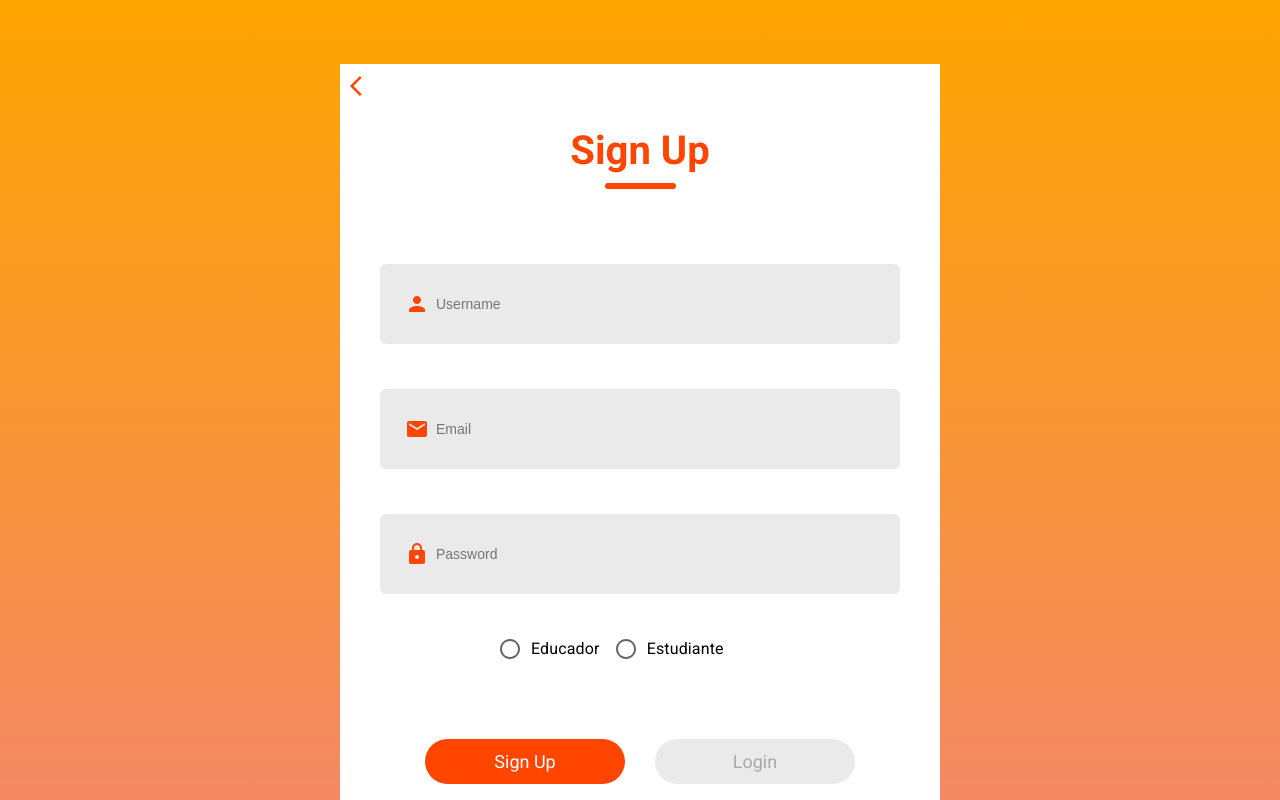
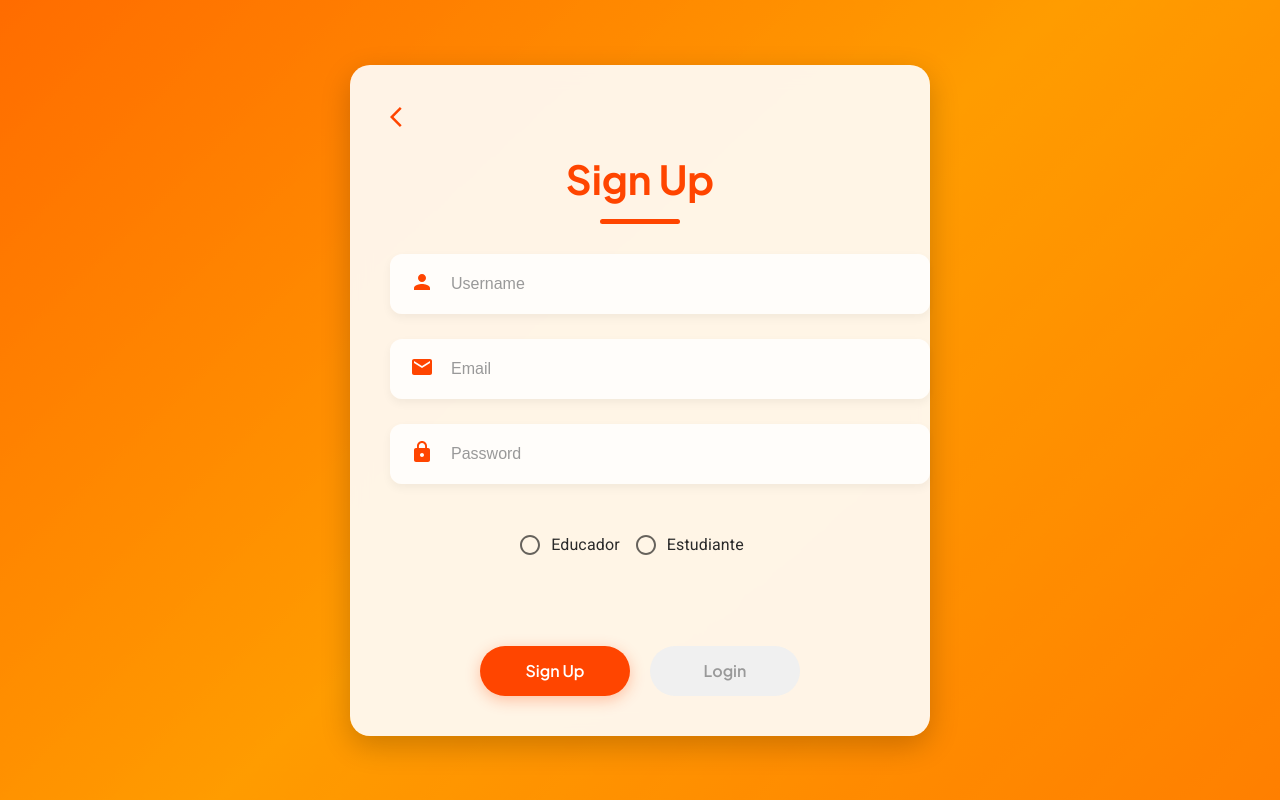
Before and after one commit to JuanDT24/EduCol, a React (Create React App) app in the folder front-react/: page /login in a window 1280 px wide. Built offline with nearby package versions, Linux system fonts and the light colour scheme.

Commit message:
students and front finished

```diff
--- a/front-react/src/pages/login/Login.css
+++ b/front-react/src/pages/login/Login.css
@@ -1,144 +1,232 @@
+:root {
+    --primary-color: orangered;
+    --secondary-color: orange;
+    --glass-bg: rgba(255, 255, 255, 0.15);
+    --glass-border: rgba(255, 255, 255, 0.2);
+    --glass-shadow: 0 8px 32px 0 rgba(31, 38, 135, 0.15);
+  }
+
   body.login-page {
     margin: 0;
-    font-family: 'Roboto', sans-serif;
+    font-family: 'Plus Jakarta Sans', sans-serif;
     height: 100vh;
+    background: linear-gradient(135deg, var(--primary-color), var(--secondary-color));
+    display: flex;
+    justify-content: center;
+    align-items: center;
+    position: relative;
+    overflow: hidden;
   }
 
-.loginRoot{
-    background: linear-gradient(orange, lightcoral);
-    width:90%;
-    height:90%;
-    padding:5%;
-    padding-bottom:15%;
+  /* Animated background */
+  body.login-page::before {
+    content: '';
+    position: absolute;
+    top: -50%;
+    left: -50%;
+    width: 200%;
+    height: 200%;
+    background: linear-gradient(
+      45deg,
+      rgba(255, 69, 0, 0.8) 0%,
+      rgba(255, 165, 0, 0.8) 50%,
+      rgba(255, 69, 0, 0.8) 100%
+    );
+    animation: gradientShift 12s ease infinite;
+    z-index: 0;
   }
 
-
-.container{
-display:flex;
-flex-direction: column;
-margin-left:auto;
-margin-right:auto;
-background:white;
-padding-bottom:30px;
-width: 600px;
+  .loginRoot {
+    width: 100%;
+    height: 100%;
+    display: flex;
+    justify-content: center;
+    align-items: center;
+    position: relative;
+    z-index: 1;
   }
 
-.header{
-    display:flex;
+  .container {
+    display: flex;
+    flex-direction: column;
+    background: rgba(255, 255, 255, 0.9);
+    backdrop-filter: blur(10px);
+    -webkit-backdrop-filter: blur(10px);
+    border-radius: 20px;
+    padding: 40px;
+    width: 500px;
+    max-width: 90%;
+    box-shadow: 0 10px 30px rgba(0, 0, 0, 0.2);
+    transform: translateY(20px);
+    opacity: 0;
+    animation: fadeInUp 0.6s ease-out 0.2s forwards;
+  }
+
+  .header {
+    display: flex;
     flex-direction: column;
     align-items: center;
-    margin-top: 25px;
-    gap:9px;
-    width: 100%;
+    margin-bottom: 30px;
+    gap: 15px;
+  }
 
+  .text {
+    color: var(--primary-color);
+    font-size: 2.5rem;
+    font-weight: 700;
+    text-align: center;
   }
-.text{
-    color:orangered;
-    font-size: 40px;
-    font-weight: 700;
+
+  .underline {
+    width: 80px;
+    height: 5px;
+    background: var(--primary-color);
+    border-radius: 5px;
+    transform: scaleX(0);
+    transform-origin: center;
+    animation: underlineGrow 0.8s ease-out 0.8s forwards;
   }
-.underline{
-    width:71px;
-    height:6px;
-    background:orangered;
-    border-radius: 9px;
+
+  .inputs {
+    display: flex;
+    flex-direction: column;
+    gap: 25px;
   }
-.inputs{
-    margin-top: 55px;
-    display:flex;
-    flex-direction: column;
-    gap:25px;
 
-}
-.input{
+  .input {
     display: flex;
     align-items: center;
-    margin:auto;
-    width:480px;
-    height:80px;
-    background-color: #eaeaea;
-    border-radius: 6px;
-    margin-top: 20px;
-    padding : 0px 20px;
-}
-.icon{
-    margin:0px 5px;
-    color: orangered;
-    font-size: 35px;
-}
-.input input{
-    height: 50px;
-    width: 400px;
-    background:transparent;
-    border:none;
-    outline: none;
-    font-size: 14px;
-}
-.forgot-password{
-    margin-top: 27px;
-    text-align: center;
-    color:orangered;
-    cursor:pointer;
-}
-.submit-container{
-    display:flex;
-    margin: 20px auto;
-    gap: 30px;
-}
-.submit{
-    display:flex;
-    background-color: orangered;
-    height:45px;
-    width:200px;
-    text-align: center;
-    border-radius: 50px;
-    align-items: center;
-    justify-content: center;
-    color: white;
-    cursor:pointer;
-    font-size: 18px;
-    font-weight: 400px;
-
-}
-.submit:hover {
-    background-color: #e84910; /* Slightly darker shade */
-    transform: translateY(-2px); /* Slight lift effect */
-    box-shadow: 0 6px 12px rgba(0, 0, 0, 0.15); /* Enhanced shadow on hover */
+    width: 100%;
+    height: 60px;
+    background-color: rgba(255, 255, 255, 0.8);
+    border-radius: 12px;
+    padding: 0 20px;
+    transition: all 0.3s ease;
+    box-shadow: 0 4px 10px rgba(0, 0, 0, 0.05);
   }
 
-.submit:active {
-    transform: translateY(0); /* Push down effect when clicked */
-    box-shadow: 0 2px 4px rgba(0, 0, 0, 0.1); /* Flatten shadow when pressed */
+  .input:hover {
+    transform: translateY(-2px);
+    box-shadow: 0 6px 15px rgba(0, 0, 0, 0.1);
   }
-.gray{
-    background: #eaeaea;
-    color: darkgray;
+
+  .icon {
+    margin-right: 15px;
+    color: var(--primary-color);
+    font-size: 24px;
   }
-.BackButton{
+
+  .input input {
+    height: 100%;
+    width: 100%;
+    background: transparent;
+    border: none;
+    outline: none;
+    font-size: 16px;
+    color: #333;
+  }
+
+  .input input::placeholder {
+    color: #999;
+  }
+
+  .forgot-password {
+    text-align: center;
+    color: var(--primary-color);
+    cursor: pointer;
+    transition: all 0.3s ease;
+    margin-top: 10px;
+  }
+
+  .forgot-password:hover {
+    text-decoration: underline;
+    transform: translateY(-1px);
+  }
+
+  .submit-container {
     display: flex;
-    margin: 10px 0 0 10px;
+    justify-content: center;
+    gap: 20px;
+    margin-top: 30px;
+  }
+
+  .submit {
+    display: flex;
+    justify-content: center;
     align-items: center;
-    justify-content: center;
-    width: 100px;
-    height: 40px;
-    color: orangered;
+    height: 50px;
+    width: 150px;
+    border-radius: 25px;
+    font-size: 16px;
+    font-weight: 600;
     cursor: pointer;
-    text-decoration: none;
+    transition: all 0.3s ease;
+    border: none;
+  }
+
+  .submit:not(.gray) {
+    background: var(--primary-color);
+    color: white;
+    box-shadow: 0 4px 15px rgba(255, 69, 0, 0.3);
+  }
+
+  .submit:not(.gray):hover {
+    background: #e84910;
+    transform: translateY(-3px);
+    box-shadow: 0 6px 20px rgba(255, 69, 0, 0.4);
+  }
+
+  .gray {
+    background: #f0f0f0;
+    color: #999;
+  }
+
+  .gray:hover {
+    background: #e0e0e0;
+  }
+
+  .BackButton {
+    display: flex;
+    align-items: center;
+    color: var(--primary-color);
+    cursor: pointer;
     font-size: 16px;
+    font-weight: 600;
+    transition: all 0.3s ease;
+    margin-bottom: 20px;
+    width: auto;
   }
 
   .BackButton:hover {
-    color: #b83c0f; /* Slightly darker shade */
+    color: #e84910;
+    transform: translateX(-3px);
   }
 
-.input-row{
+  .input-row {
     display: flex;
-    align-items: center;
-    margin:auto;
-    width:480px;
-    height:40px;
-    border-radius: 6px;
-    margin-top: 10px;
-    padding : 0px 160px;
+    justify-content: center;
+    width: 100%;
+    margin-top: 15px;
+  }
 
+  /* Animations */
+  @keyframes gradientShift {
+    0% { transform: rotate(0deg); }
+    100% { transform: rotate(360deg); }
   }
+
+  @keyframes fadeInUp {
+    from {
+      opacity: 0;
+      transform: translateY(30px);
+    }
+    to {
+      opacity: 1;
+      transform: translateY(0);
+    }
+  }
+
+  @keyframes underlineGrow {
+    from { transform: scaleX(0); }
+    to { transform: scaleX(1); }
+  }
--- a/front-react/src/pages/student/Student.css
+++ b/front-react/src/pages/student/Student.css
@@ -1,139 +1,240 @@
-body {
-    margin: 0;
-    font-family: 'Roboto', sans-serif;
-    background: linear-gradient(to bottom, #FF6A00, #FFD500);
-    min-height: 100vh;
+:root {
+    --primary-gradient: linear-gradient(135deg, #FF6A00, #FFD500);
+    --card-bg: rgba(255, 255, 255, 0.95);
+    --header-bg: rgba(251, 140, 0, 0.9);
+    --text-dark: #2a2a2a;
+    --text-light: #f8f8f8;
+    --shadow-sm: 0 4px 12px rgba(0, 0, 0, 0.08);
+    --shadow-md: 0 8px 24px rgba(0, 0, 0, 0.12);
+    --transition: all 0.3s cubic-bezier(0.25, 0.8, 0.25, 1);
   }
 
+  body {
+    margin: 0;
+    font-family: 'Plus Jakarta Sans', sans-serif;
+    background: var(--primary-gradient);
+    min-height: 100vh;
+    color: var(--text-dark);
+  }
+
+  /* Glassmorphism container */
   .student-container {
-    padding: 1.5rem;
+    padding: 2rem;
     display: flex;
     flex-direction: column;
     min-height: 100vh;
     box-sizing: border-box;
-    gap: 1.5rem;
+    gap: 2rem;
+    backdrop-filter: blur(4px);
+    -webkit-backdrop-filter: blur(4px);
   }
 
+  /* Modern header bar with glass effect */
   .header-bar {
-    background-color: #fb8c00;
+    background: rgba(251, 140, 0, 0.85);
+    backdrop-filter: blur(10px);
+    -webkit-backdrop-filter: blur(10px);
     border-radius: 16px;
-    padding: 1.5rem;
+    padding: 1.5rem 2rem;
     color: white;
-    box-shadow: 0 6px 12px rgba(0, 0, 0, 0.1);
+    box-shadow: var(--shadow-sm);
     display: flex;
     justify-content: space-between;
     align-items: center;
     flex-wrap: wrap;
     gap: 1rem;
+    border: 1px solid rgba(255, 255, 255, 0.1);
+    transition: var(--transition);
+  }
+
+  .header-bar:hover {
+    box-shadow: var(--shadow-md);
+    transform: translateY(-2px);
   }
 
   .logout-button {
-    background-color: #333333 !important;
-    color: white !important;
-    border-radius: 8px !important;
-    padding: 8px 16px !important;
+    background-color: var(--text-dark) !important;
+    color: var(--text-light) !important;
+    border-radius: 12px !important;
+    padding: 10px 20px !important;
     text-transform: none !important;
+    font-weight: 600 !important;
+    transition: var(--transition) !important;
+    box-shadow: 0 4px 8px rgba(0, 0, 0, 0.1) !important;
   }
 
-  /* Courses grid container */
+  .logout-button:hover {
+    transform: translateY(-2px) !important;
+    box-shadow: 0 6px 12px rgba(0, 0, 0, 0.15) !important;
+  }
+
+  /* Courses grid container with subtle scrollbar */
   .courses-grid-container {
     flex: 1;
     overflow-y: auto;
-    padding: 4px; /* for scrollbar space */
+    padding: 8px;
+    scrollbar-width: thin;
+    scrollbar-color: rgba(0,0,0,0.2) transparent;
   }
 
-  /* Grid layout */
+  /* Modern grid layout */
   .course-grid {
     display: grid;
-    grid-template-columns: repeat(auto-fill, minmax(280px, 1fr));
-    grid-auto-rows: 1fr; /* Equal height rows */
-    gap: 1.5rem;
-    padding: 4px;
+    grid-template-columns: repeat(auto-fill, minmax(300px, 1fr));
+    grid-auto-rows: minmax(200px, auto);
+    gap: 2rem;
+    padding: 8px;
   }
 
-  /* Grid item wrapper */
-  .MuiGrid-item {
-    display: flex;
-    min-height: 100%;
-  }
-
-  /* Course card styling */
+  /* Card styling with glass effect */
   .course-card {
-    border-radius: 12px !important;
-    box-shadow: 0 4px 8px rgba(0, 0, 0, 0.08) !important;
-    transition: transform 0.2s ease, box-shadow 0.2s ease !important;
-    background-color: white;
+    border-radius: 16px !important;
+    box-shadow: var(--shadow-sm) !important;
+    transition: var(--transition) !important;
+    background: var(--card-bg);
     width: 100%;
     display: flex;
     flex-direction: column;
+    overflow: hidden;
+    border: 1px solid rgba(255, 255, 255, 0.2);
   }
 
   .course-card:hover {
-    transform: translateY(-4px) !important;
-    box-shadow: 0 6px 12px rgba(0, 0, 0, 0.15) !important;
+    transform: translateY(-1px) !important;
+    box-shadow: var(--shadow-md) !important;
   }
 
-  /* Card content area */
+  /* Card content with modern spacing */
   .card-content {
     flex: 1;
     display: flex;
     flex-direction: column;
-    padding: 8px 16px 12px !important;
+    padding: 1rem 1.5rem !important;
+    gap: 0.75rem;
   }
 
-  /* Card header */
+  /* Card header with accent color */
   .card-header {
-    padding: 12px 16px 8px !important;
+    padding: 1rem 1.5rem 0.5rem !important;
+    background: rgba(255, 152, 0, 0.1);
+    border-bottom: 1px solid rgba(255, 152, 0, 0.1);
   }
 
-  /* Typography */
+  /* Typography styles */
   .course-title {
-    font-size: 0.85rem;
-    color: #555;
-    font-weight: 600;
-    text-transform: uppercase;
-    line-height: 1.2;
+    font-size: 1rem;
+    color: var(--text-dark);
+    font-weight: 700;
+    letter-spacing: 0.5px;
+    line-height: 1.3;
   }
 
   .course-code {
-    font-weight: bold;
-    font-size: 0.9rem;
-    color: #222;
+    font-weight: 600;
+    font-size: 0.85rem;
+    color: #555;
+    font-family: 'Roboto Mono', monospace;
+  }
+
+  /* Info items with icon alignment */
+  .info-item {
+    display: flex;
+    align-items: center;
+    gap: 0.75rem;
+    font-size: 0.95rem;
+  }
+
+  /* Grading chips with modern style */
+  .grading-chip {
+    border-radius: 8px !important;
+    font-weight: 500 !important;
+    background: linear-gradient(135deg, rgba(255,152,0,0.1), rgba(255,152,0,0.2)) !important;
+    color: var(--text-dark) !important;
+    border: 1px solid rgba(255,152,0,0.2) !important;
   }
 
   /* Scrollbar styling */
   .courses-grid-container::-webkit-scrollbar {
     width: 8px;
+    height: 8px;
   }
 
   .courses-grid-container::-webkit-scrollbar-track {
-    background: rgba(0, 0, 0, 0.05);
-    border-radius: 4px;
+    background: rgba(255, 255, 255, 0.1);
+    border-radius: 10px;
   }
 
   .courses-grid-container::-webkit-scrollbar-thumb {
     background: rgba(0, 0, 0, 0.2);
-    border-radius: 4px;
+    border-radius: 10px;
   }
 
   .courses-grid-container::-webkit-scrollbar-thumb:hover {
     background: rgba(0, 0, 0, 0.3);
   }
 
+  /* Loading and error states */
+  .loading-container, .error-container {
+    display: flex;
+    flex-direction: column;
+    align-items: center;
+    justify-content: center;
+    height: 100vh;
+    gap: 1.5rem;
+    background: var(--primary-gradient);
+    color: white;
+  }
+
   /* Responsive adjustments */
-  @media (max-width: 900px) {
+  @media (max-width: 1024px) {
     .course-grid {
-      grid-template-columns: repeat(auto-fill, minmax(240px, 1fr));
+      grid-template-columns: repeat(auto-fill, minmax(280px, 1fr));
     }
   }
 
-  @media (max-width: 600px) {
-    .course-grid {
-      grid-template-columns: 1fr;
+  @media (max-width: 768px) {
+    .student-container {
+      padding: 1.5rem;
     }
 
     .header-bar {
       flex-direction: column;
       align-items: flex-start;
+      gap: 1.5rem;
     }
   }
+
+  @media (max-width: 480px) {
+    .course-grid {
+      grid-template-columns: 1fr;
+    }
+
+    .student-container {
+      padding: 1rem;
+    }
+  }
+
+  /* Animation for cards */
+  @keyframes fadeIn {
+    from {
+      opacity: 0;
+      transform: translateY(20px);
+    }
+    to {
+      opacity: 1;
+      transform: translateY(0);
+    }
+  }
+
+  /* Apply animation to each card with delay */
+  .course-card {
+    animation: fadeIn 0.6s ease-out forwards;
+    opacity: 0;
+  }
+
+  .course-card:nth-child(1) { animation-delay: 0.1s; }
+  .course-card:nth-child(2) { animation-delay: 0.2s; }
+  .course-card:nth-child(3) { animation-delay: 0.3s; }
+  .course-card:nth-child(4) { animation-delay: 0.4s; }
+  .course-card:nth-child(5) { animation-delay: 0.5s; }
+  .course-card:nth-child(n+6) { animation-delay: 0.6s; }
```
Lines whose indentation alone changed are shown as unchanged.
